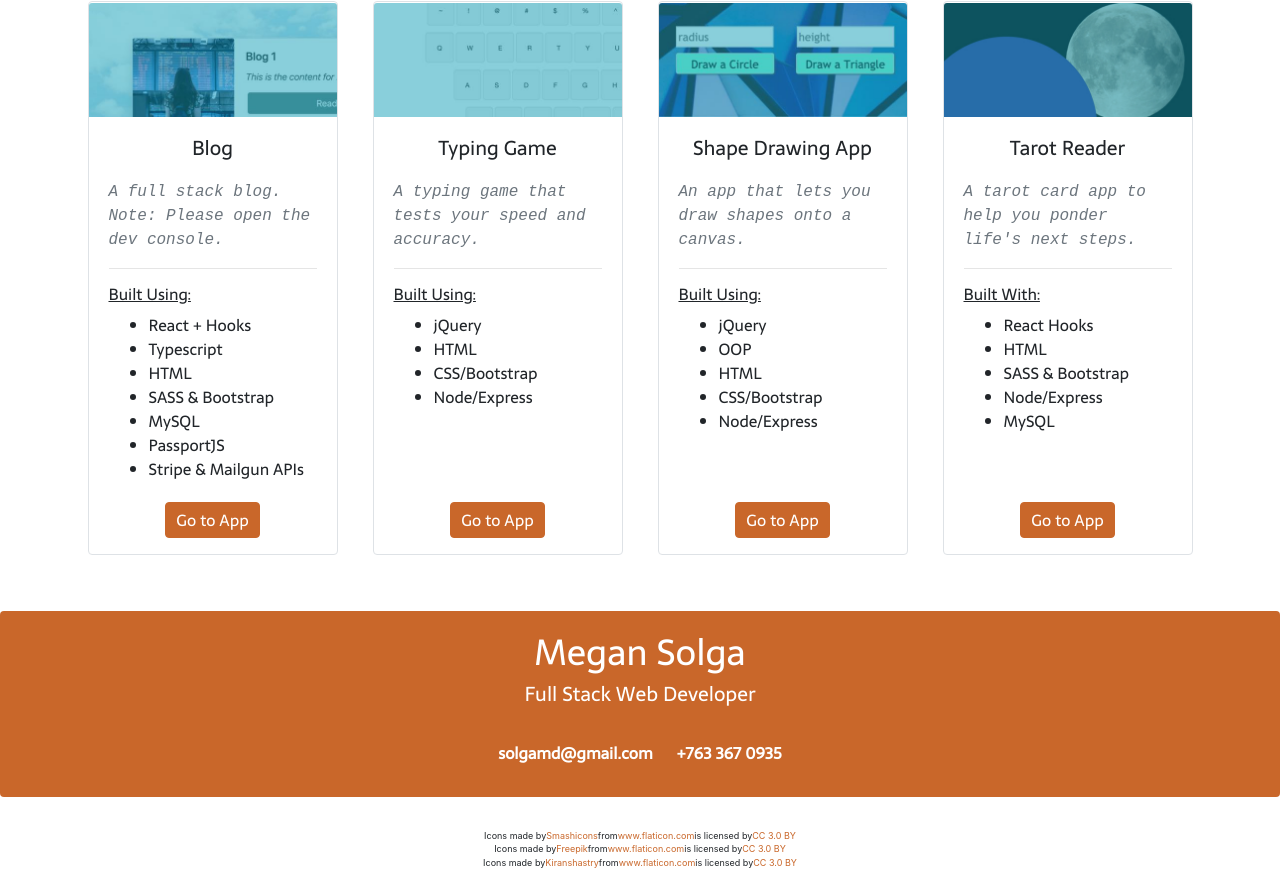
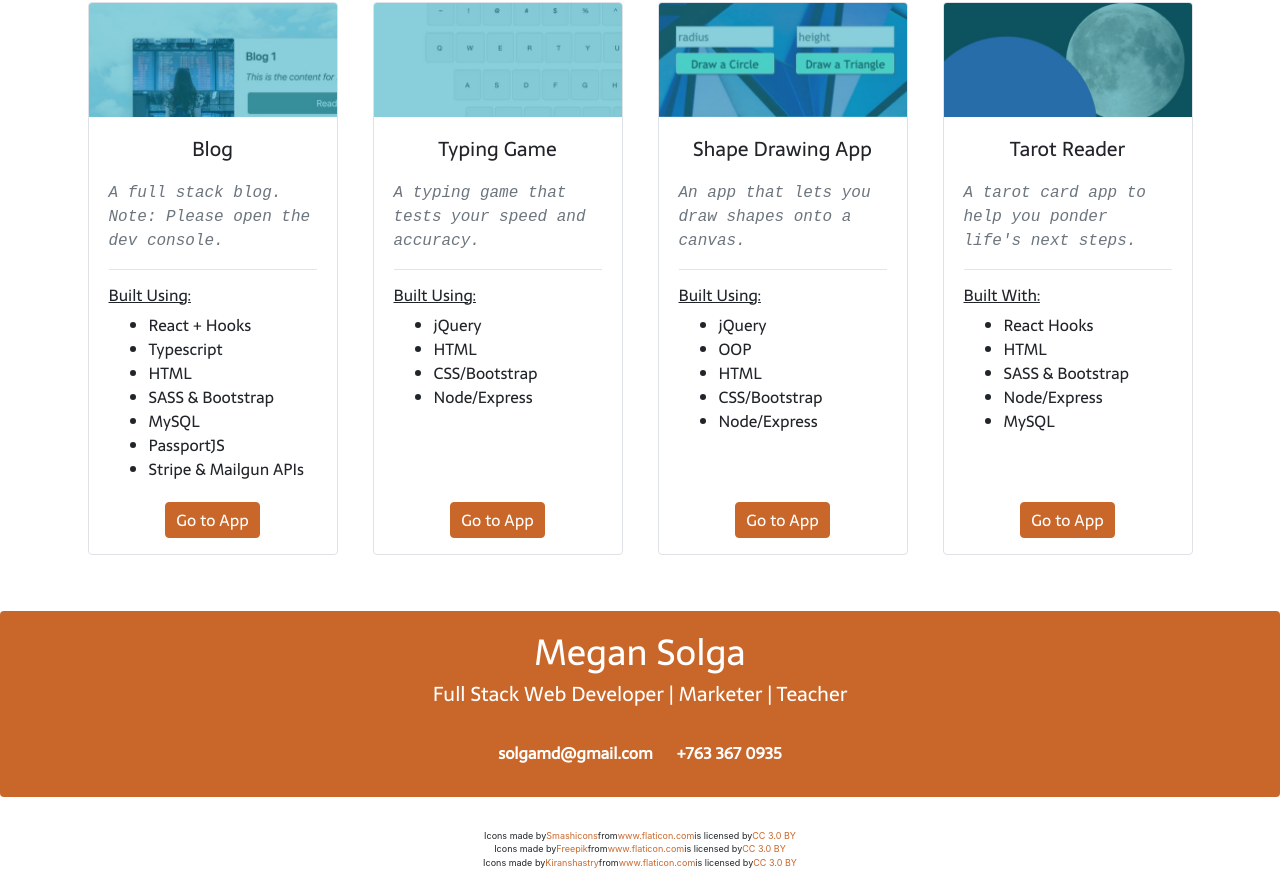
Before and after one commit to solgamd/Bootstrap-Resume, a website: page public/index.html in a window 1280 px wide. Shown: the part 2921-3798 px from the top of the page. Drawn offline with nearby package versions, Linux system fonts and the light colour scheme; a web font is replaced by a local one.

Commit message:
Updated Megan's position/title

```diff
--- a/public/index.html
+++ b/public/index.html
@@ -342,7 +342,7 @@
     <!-- Footer -->
     <div class="jumbotron rounded bg-primary contact-footer">
         <h4 class="display-5">Megan Solga</h4>
-        <h5 class="subline">Full Stack Web Developer</h5>
+        <h5 class="subline">Full Stack Web Developer | Marketer | Teacher</h5>
         <table class="table table-borderless">
             <tbody class="contact">
                 <tr>
```
